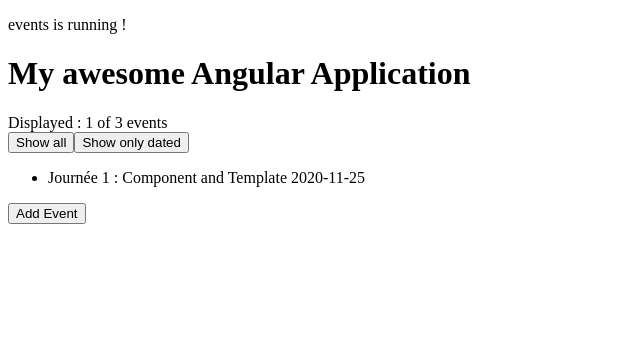
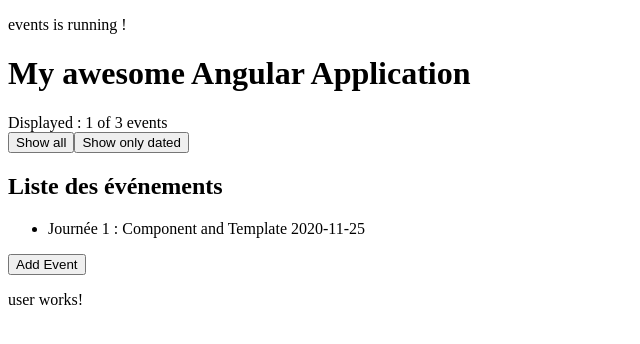
Before and after one commit to dacodemaniak/ng-events, an Angular app: page / in a window 1280 px wide. Shown: the top 344 px of the page, without its empty margins (0-640 px from the left). Built offline with nearby package versions, Linux system fonts and the light colour scheme.

Commit message:
Viewchild implementation

```diff
--- a/src/app/app.component.html
+++ b/src/app/app.component.html
@@ -6,6 +6,7 @@
 
 <app-event-filter-bar [displayedEvents]="displayedEvents()" [eventsNumber]="events.length" (buttonClickEvent)="updateShowAll($event)"></app-event-filter-bar>
 
+<h2>Liste des événements</h2>
 <ul>
     <ng-container *ngFor="let event of events">
       <li *ngIf="event.date || showAll">
@@ -16,3 +17,5 @@
 <button type="button" (click)="addEvent()">
   Add Event
 </button>
+
+<app-user></app-user>
--- a/src/app/app.component.ts
+++ b/src/app/app.component.ts
@@ -1,4 +1,5 @@
-import { Component } from '@angular/core';
+import { AfterViewInit, Component, ViewChild } from '@angular/core';
+import { UserComponent } from './core/components/user/user.component';
 import { EventInterface } from './core/interfaces/event-interface';
 
 @Component({
@@ -6,13 +7,18 @@ import { EventInterface } from './core/interfaces/event-interface';
   templateUrl: './app.component.html',
   styleUrls: ['./app.component.scss']
 })
-export class AppComponent {
+export class AppComponent implements OnInit, AfterViewInit {
+  @ViewChild(UserComponent) child
+
   private pTitle = 'events'
   public subtitle = 'My awesome Angular Application'
 
   public events: Array<EventInterface> = new Array<EventInterface>()
 
   public showAll = false
+
+
+  public user: any = {}
 
   public constructor() {
     this.events.push({
@@ -28,6 +34,15 @@ export class AppComponent {
       title: 'Journée 3 : Service et DI',
       subtitle: 'Injection de dépendances'
     })
+  }
+
+  ngOnInit() {
+
+  }
+
+  ngAfterViewInit(): void {
+    console.log(`All components are ready now ${this.child.user.lastName}`)
+    this.user = this.child.user
   }
 
   public get title(): string {
--- a/src/app/app.module.ts
+++ b/src/app/app.module.ts
@@ -4,11 +4,13 @@ import { NgModule } from '@angular/core';
 import { AppRoutingModule } from './app-routing.module';
 import { AppComponent } from './app.component';
 import { EventFilterBarComponent } from './core/components/event-filter-bar/event-filter-bar.component';
+import { UserComponent } from './core/components/user/user.component';
 
 @NgModule({
   declarations: [
     AppComponent,
-    EventFilterBarComponent
+    EventFilterBarComponent,
+    UserComponent
   ],
   imports: [
     BrowserModule,
--- /dev/null
+++ b/src/app/core/components/user/user.component.html
@@ -0,0 +1 @@
+<p>user works!</p>
--- /dev/null
+++ b/src/app/core/components/user/user.component.ts
@@ -0,0 +1,20 @@
+import { Component, OnInit } from '@angular/core';
+
+@Component({
+  selector: 'app-user',
+  templateUrl: './user.component.html',
+  styleUrls: ['./user.component.scss']
+})
+export class UserComponent implements OnInit {
+
+  public user: any = {
+    firstName: 'Jean-Luc',
+    lastName: 'Aubert'
+  }
+
+  constructor() { }
+
+  ngOnInit(): void {
+  }
+
+}
```
Also changed, not shown: src/app/core/components/user/user.component.scss (added).
